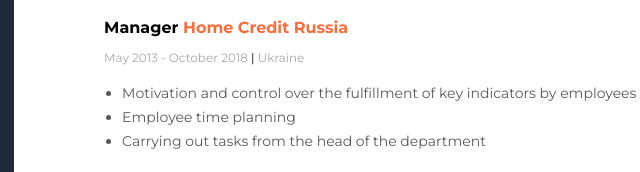
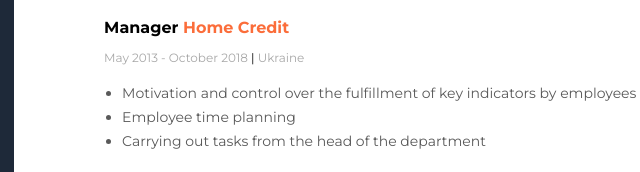
Before and after one commit to VUnzhakova/github-resume, a plain HTML site: page index.html in a window 1280 px wide. Shown: the part 910-1082 px from the top of the page, 486-1126 px from the left. Drawn offline with Linux system fonts and the light colour scheme.

Commit message:
место работы

```diff
--- a/index.html
+++ b/index.html
@@ -117,7 +117,7 @@
           <div class="my-work-experience-company-block">
             <h4 class="my-work-experience-position">
               Manager
-              <span class="my-work-experience-company">Home Credit Russia</span>
+              <span class="my-work-experience-company">Home Credit</span>
             </h4>
             <p class="my-work-experience-time">
              May 2013 - October 2018
```
